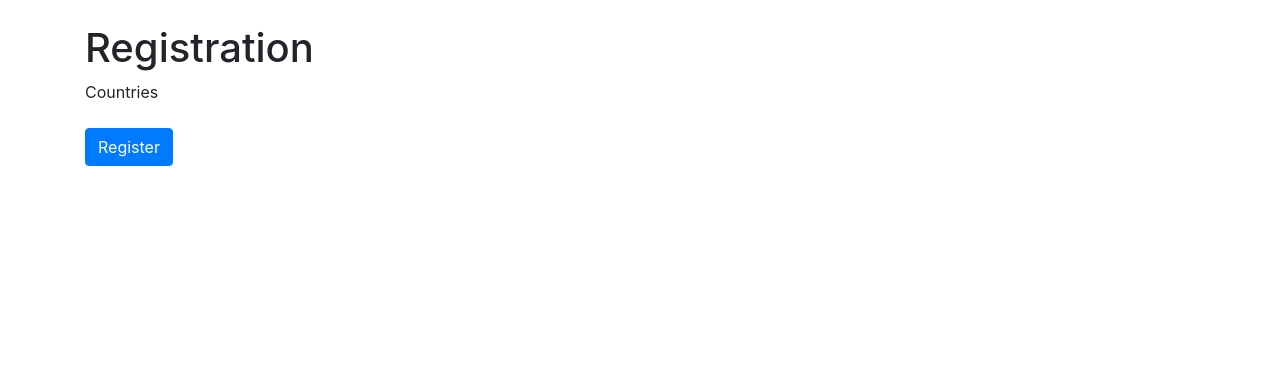
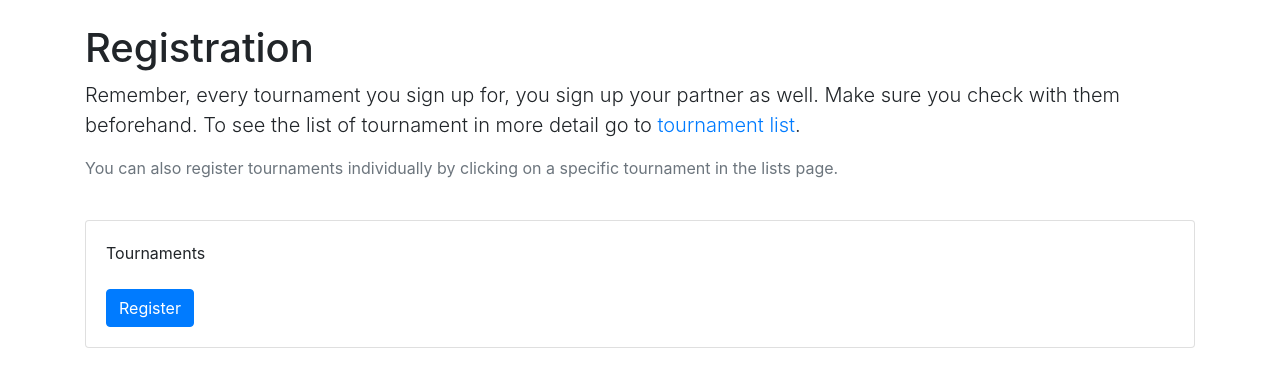
Before and after one commit to cloudui/mbdebate, a Django app: page /tournaments/register/ in a window 1280 px wide. Shown: the part 56-443 px from the top of the page. Run offline with Django 3.2, Linux system fonts and the light colour scheme; data that the repository does not hold is empty; some libraries are stand-ins or nearby versions.

Commit message:
additional registration additions

```diff
--- a/docker-compose.yml
+++ b/docker-compose.yml
@@ -7,8 +7,8 @@ services:
         environment:
             - SECRET_KEY=c8tng6*b=h2xe^f1eor33+2v*!hnnt75wd@xgs48@ft=^4b)th
             - DEBUG=1
-            - EMAIL_HOST_USER=AKIAQVATNGL5LP3ZCPMN
-            - EMAIL_HOST_PASSWORD=BIZ/uFhv+wnS32qYNk2I2z/XSUl5QMFVmi76+Su/Pf+x
+            - EMAIL_HOST_USER=apikey
+            - EMAIL_HOST_PASSWORD=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
         volumes:
             - .:/code
         ports:
@@ -20,7 +20,7 @@ services:
         volumes:
             - postgres_data:/var/lib/postgresql/data/
         environment:
-            - "POSTGRES_HOST_AUTH_METHOD=trust"
+            - "POSTGRES_HOST_AUTH_METHOD=trust"django
 
 volumes:
     postgres_data:
--- a/mbdebate_project/settings.py
+++ b/mbdebate_project/settings.py
@@ -43,7 +43,7 @@ INSTALLED_APPS = [
     'crispy_forms',
     'allauth',
     'allauth.account',
-    # 'django_feather',
+    'django_feather',
 
     # local
     'users.apps.UsersConfig',
@@ -187,7 +187,7 @@ ACCOUNT_UNIQUE_EMAIL = True # new
 DEFAULT_FROM_EMAIL = 'contact@echen.io'
 
 EMAIL_BACKEND = 'django.core.mail.backends.smtp.EmailBackend'
-EMAIL_HOST = 'email-smtp.us-east-1.amazonaws.com'
+EMAIL_HOST = 'smtp.sendgrid.net'
 EMAIL_PORT = 587
 EMAIL_HOST_USER = os.environ.get('EMAIL_HOST_USER')
 EMAIL_HOST_PASSWORD = os.environ.get('EMAIL_HOST_PASSWORD')
--- a/templates/_base.html
+++ b/templates/_base.html
@@ -32,7 +32,7 @@
           </a>
           <div class="dropdown-menu">
             <a class="dropdown-item" href="{% url 'list' %}">List</a>
-            <a class="dropdown-item" href="#">Signup</a>
+            <a class="dropdown-item" href="{% url 'fullregister' %}">Registration</a>
             <a class="dropdown-item" href="#">History</a>
           </div>
         </li>
@@ -81,6 +81,7 @@
     {% endblock content %}
   </div>
 
+
   <!-- JavaScript -->
   <!-- jQuery first, then Popper.js, then Bootstrap JS -->
   <script src="https://code.jquery.com/jquery-3.3.1.slim.min.js" integrity="sha384-q8i/X+965DzO0rT7abK41JStQIAqVgRVzpbzo5smXKp4YfRvH+8abtTE1Pi6jizo" crossorigin="anonymous"></script>
--- a/templates/account/email/email_confirmation_message.txt
+++ b/templates/account/email/email_confirmation_message.txt
@@ -1,7 +1,7 @@
 {% load account %}{% user_display user as user_display %}{% load i18n %}
 {% autoescape off %}{% blocktrans with site_name=current_site.name site_domain=current_site.domain %}Hi from {{ site_name }}!
 
-You are receiving this email because you have signed up for {{ site_name }}!
+You are receiving this email because you have signed up for {{ site_name }} under the email: {{ user_display }}!
 
 To confirm this is correct, go to {{ activate_url }} to complete your registration.
 {% endblocktrans %}{% endautoescape %}
--- a/templates/tournament_full_registration.html
+++ b/templates/tournament_full_registration.html
@@ -7,10 +7,20 @@
 
 {% block content %}
     <h1>Registration</h1>
-    <form method="post" id="mcform">
-        {% csrf_token %}
-        {{ form|crispy }}
-        <button class="btn btn-primary" type="submit">Register</button>
-    </form>
+    <p class="lead">Remember, every tournament you sign up for, you sign up your partner as well. Make sure you check with them beforehand. To see the list of tournament in more detail
+        go to <a href="{% url 'list' %}">tournament list</a>.
+    </p>
+    <p class="text-muted">You can also register tournaments individually by clicking on a specific tournament in the lists page.</p>
+
+    <br/>
+    <div class="card">
+        <div class="card-body">
+            <form method="post" id="mcform">
+                {% csrf_token %}
+                {{ form|crispy }}
+                <button class="btn btn-primary" type="submit">Register</button>
+            </form>
+    </div>
+    </div>
 
 {% endblock content %}
--- a/templates/tournament_list.html
+++ b/templates/tournament_list.html
@@ -21,7 +21,8 @@
    <div class="card-body">
      <h5 class="card-title">Registration Has Begun!</h5>
      <p class="card-text">You can register by filling the form, or clicking the individual tournaments and register individually.</p>
-     <a href="#" class="btn btn-primary">Register</a>
+     <a href="{% url 'fullregister' %}" class="btn btn-primary">Register</a>
+
    </div>
  </div>
  <br/>
--- a/templates/tournament_registration.html
+++ b/templates/tournament_registration.html
@@ -2,8 +2,9 @@
 
 {% block title%}Tournament Register{% endblock title %}
 
+
 {% block content %}
-
+<h1>Register for {{ object.name }}</h1>
 <form method="post">
     {% csrf_token %}
     <button class="btn btn-success" type="submit">Register</button>
--- a/templates/tournament_unregister.html
+++ b/templates/tournament_unregister.html
@@ -4,7 +4,8 @@
 
 {% block content %}
 
-<h1>Unregister for {{ request.path }}</h1>
+<h1>Unregister from {{ object.name }}</h1>
+<br/>
 <form method="post">
     {% csrf_token %}
     <button class="btn btn-danger" type="submit">Unregister</button>
--- a/tournaments/forms.py
+++ b/tournaments/forms.py
@@ -1,4 +1,6 @@
 from django import forms
+
+from django.forms import models as ble
 
 from .models import Tournament
 
@@ -8,6 +10,11 @@ class TournamentRegistrationForm(forms.Form):
 class TournamentUnregisterForm(forms.Form):
     pass
 
+class MyMultipleModelChoiceField(ble.ModelMultipleChoiceField):
+
+    def label_from_instance(self, obj):
+        return f"{obj.name} | {obj.date}"
+
 class TournamentFullRegistrationForm(forms.Form):
     # add_check_each_tournament()
 
@@ -16,4 +23,4 @@ class TournamentFullRegistrationForm(forms.Form):
     #     ("DEU", "Germany"),
     #     ("NLD", "Neitherlands"),
     # )
-    Countries = forms.ModelMultipleChoiceField(queryset=Tournament.objects.all(),widget=forms.CheckboxSelectMultiple, required=False)
+    tournaments = MyMultipleModelChoiceField(queryset=Tournament.objects.all(), widget=forms.CheckboxSelectMultiple, required=False)
--- a/tournaments/views.py
+++ b/tournaments/views.py
@@ -2,7 +2,7 @@ from django.shortcuts import render
 
 from django.views.generic import ListView, DetailView, FormView
 
-from django.urls import reverse_lazy
+from django.urls import reverse_lazy, reverse
 from .forms import TournamentRegistrationForm, TournamentUnregisterForm, TournamentFullRegistrationForm
 
 from .models import Tournament
@@ -13,17 +13,28 @@ class TournamentListView(ListView):
     # login_url = 'login'
 
 class TournamentFullRegistrationView(ListView, FormView):
+
     model = Tournament
     form_class = TournamentFullRegistrationForm
 
     template_name = "tournament_full_registration.html"
-    success_url = reverse_lazy('home')
+    success_url = reverse_lazy('list')
+
+    def form_valid(self, form):
+        form_results = form.cleaned_data['tournaments']
+        for tournament in form_results:
+            Tournament.register(self.request.user, tournament)
+
+        return super(TournamentFullRegistrationView, self).form_valid(form)
+
+
 
 class TournamentDetailView(DetailView):
     model = Tournament
     template_name = 'tournament_detail.html'
 
-class TournamentRegistrationView(FormView):
+class TournamentRegistrationView(FormView, DetailView):
+    model = Tournament
     form_class = TournamentRegistrationForm
     template_name = 'tournament_registration.html'
     success_url = reverse_lazy('list')
@@ -35,13 +46,15 @@ class TournamentRegistrationView(FormView):
         Tournament.register(self.request.user, tourney)
         return super(TournamentRegistrationView, self).form_valid(form)
 
-class TournamentUnregisterView(FormView):
+class TournamentUnregisterView(FormView, DetailView):
+    model = Tournament
     form_class = TournamentUnregisterForm
     template_name = 'tournament_unregister.html'
     success_url = reverse_lazy('list')
 
 
     def form_valid(self, form):
+
         tournament_slug = self.kwargs['slug']
         tourney = Tournament.objects.get(slug=tournament_slug)
         Tournament.unregister(self.request.user, tourney)
```
Also changed, not shown: templates/profile.html (+28 -5 lines), 2 other files.
